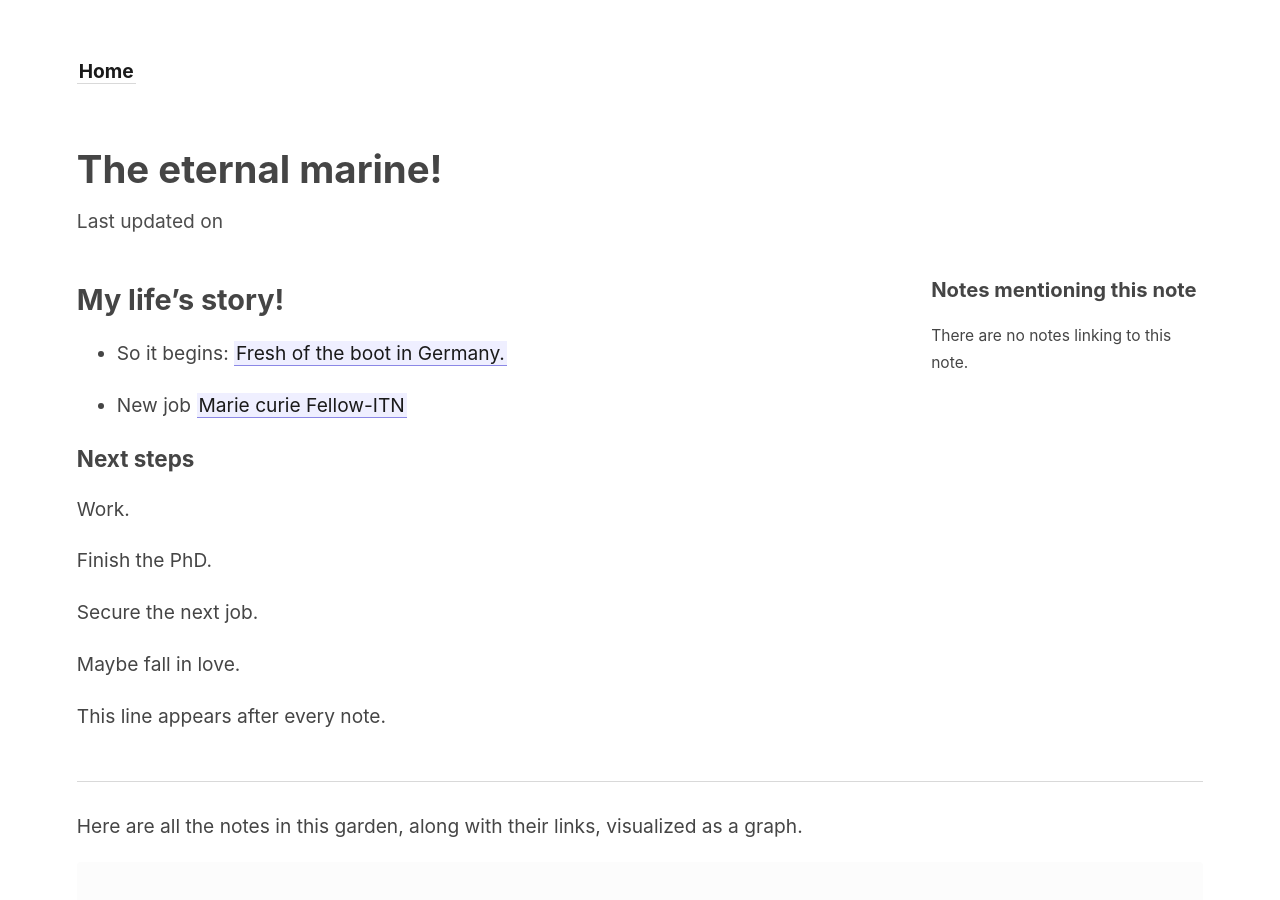
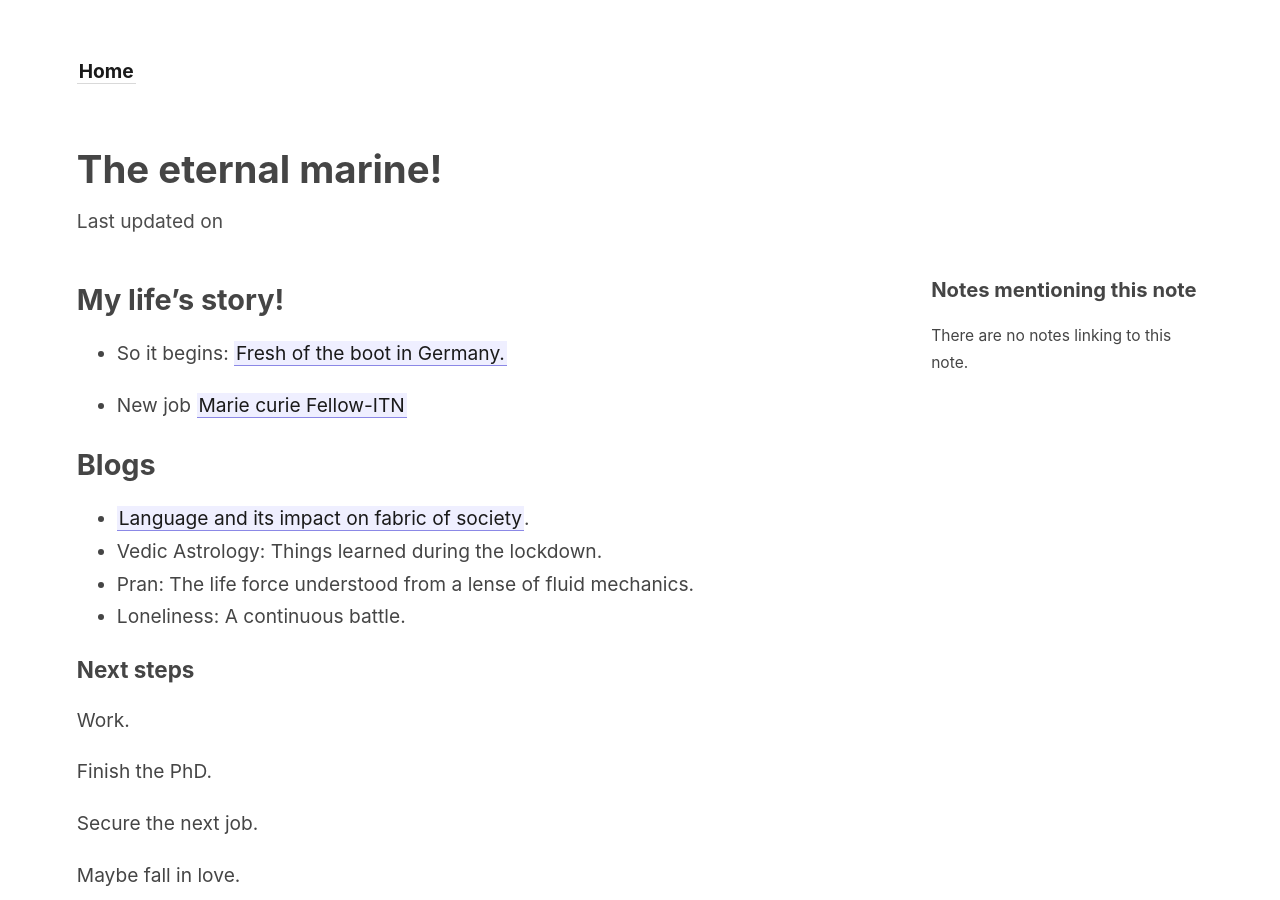
Before and after one commit to Atulsingh92/digigarden-template, a Jekyll site: the page built from _notes/It all starts here.md, in a window 1280 px wide and 900 px high. Built offline with Jekyll 4.4.1, drawn with Linux system fonts in a browser that asks for light colours; some of the changed text lies outside the part shown.

Commit message:
added the language blog with some files.

```diff
--- a/_notes/It all starts here.md
+++ b/_notes/It all starts here.md
@@ -3,9 +3,16 @@ title: The eternal marine!
 ---
 
 ## My life's story!
--	So it begins: [[College life in Germany|Fresh of the boot in Germany.]]
+- So it begins: [[College life in Germany|Fresh of the boot in Germany.]]
 
 - New job [[Fellowship|Marie curie Fellow-ITN]]
+
+## Blogs
+
+-   [[Languageblog|Language and its impact on fabric of society]].
+-   Vedic Astrology: Things learned during the lockdown.
+-   Pran: The life force understood from a lense of fluid mechanics.
+-   Loneliness: A continuous battle.
 
 ### Next steps
 
```
Also changed, not shown: _notes/ITN/Oslo/Beautiful Oslo.md (renamed from _notes/Beautiful Oslo.md, +0 -3 lines), _notes/Languageblog.md (added, +5 -0 lines), _notes/animals/cats.md (deleted, +0 -21 lines), _notes/animals/tigers.md (deleted, +0 -5 lines), _notes/move your body every day.md (deleted, +0 -11 lines), _notes/ITN/Coding/GaussianProcesses.md (renamed from _notes/GaussianProcesses.md), _notes/ITN/Fellowship.md (renamed from _notes/Fellowship.md).
